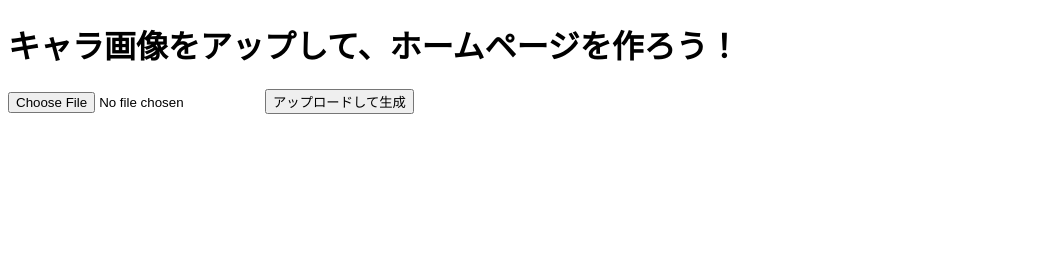
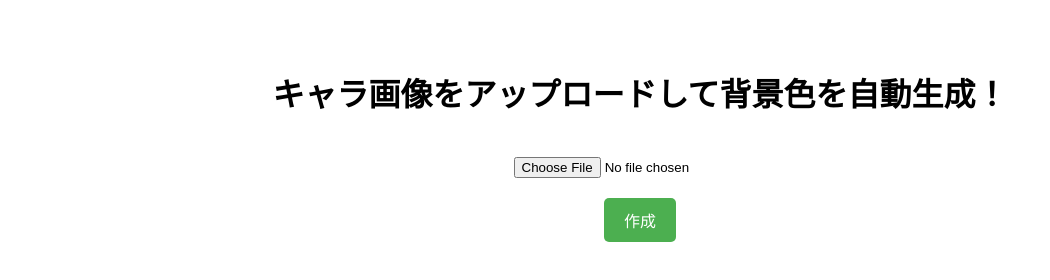
Before and after one commit to nikkumn/pek-app, a plain HTML site: page templates/index.html in a window 1280 px wide. Shown: the whole page, without its empty margins (0-1050 px from the left). Drawn offline with Linux system fonts and the light colour scheme.

Commit message:
Add files via upload

```diff
--- a/templates/index.html
+++ b/templates/index.html
@@ -3,12 +3,37 @@
 <head>
   <meta charset="UTF-8">
   <title>キャラ画像アップロード</title>
+  <style>
+    body {
+      font-family: sans-serif;
+      text-align: center;
+      padding: 40px;
+    }
+    input[type="file"] {
+      margin: 20px 0;
+    }
+    button {
+      padding: 10px 20px;
+      font-size: 1em;
+      background-color: #4CAF50;
+      color: white;
+      border: none;
+      border-radius: 5px;
+      cursor: pointer;
+    }
+    button:hover {
+      background-color: #45a049;
+    }
+  </style>
 </head>
 <body>
-  <h1>キャラ画像をアップして、ホームページを作ろう！</h1>
+  <h1>キャラ画像をアップロードして背景色を自動生成！</h1>
+
+  <!-- 🔽 ここが超重要なフォーム設定です -->
   <form action="/upload" method="POST" enctype="multipart/form-data">
-    <input type="file" name="image">
-    <button type="submit">アップロードして生成</button>
+    <input type="file" name="file" required>
+    <br>
+    <button type="submit">作成</button>
   </form>
 </body>
 </html>
```
